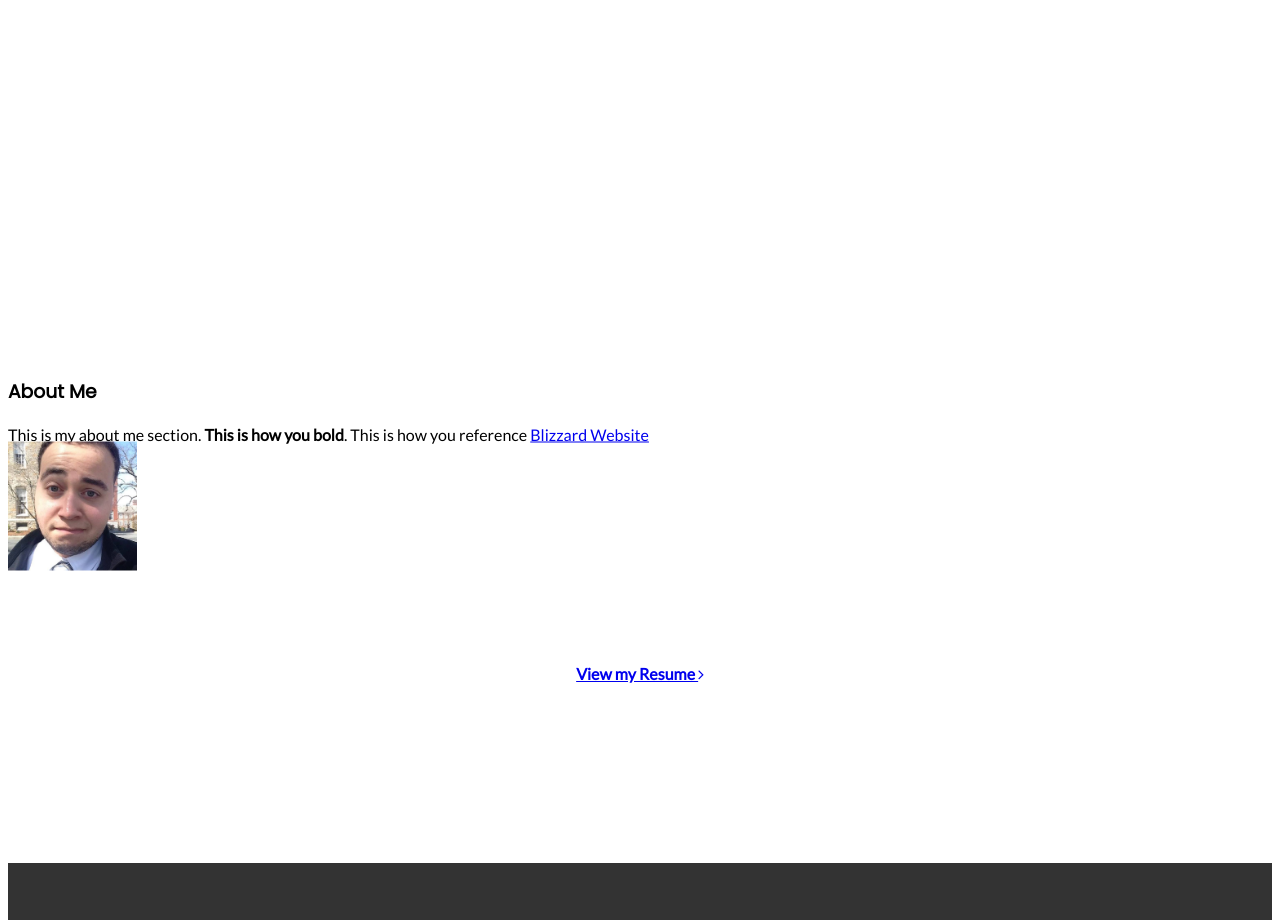
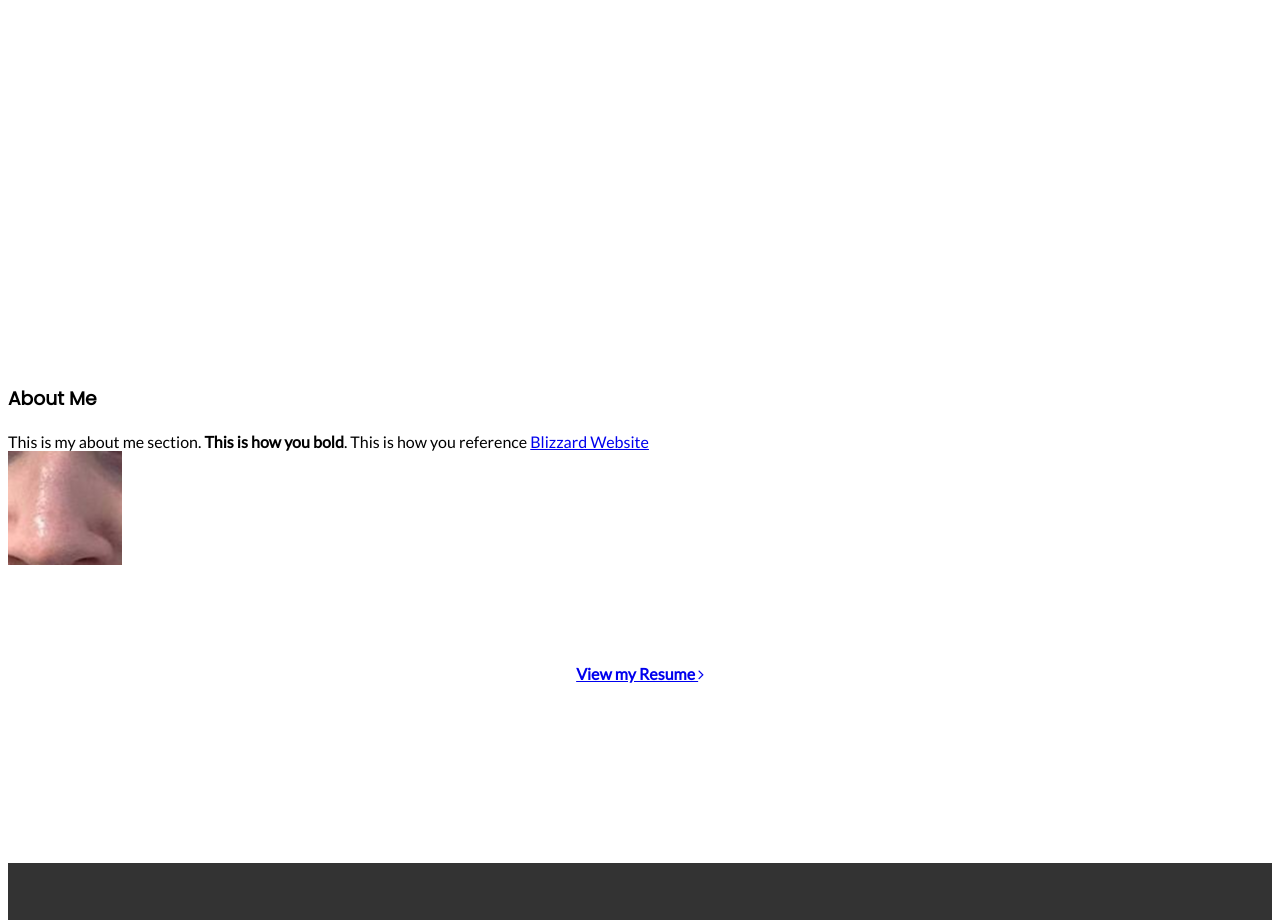
Before and after one commit to dennisjunior111/dennisjunior111.github.io, a Jekyll site: the page index.html, which Jekyll copies as it is, in a window 1280 px wide. Shown: the part 424-1344 px from the top of the page. Built offline with Jekyll 4.4.1, drawn with Linux system fonts in a browser that asks for light colours; nearby versions of some CDN libraries; library files that are not in the unit come from our copies; a script that is not in the unit is left out.

Commit message:
Update index.html

```diff
--- a/index.html
+++ b/index.html
@@ -38,7 +38,7 @@
                             <p class="wow fadeInUp">
 This is my about me section. <b>This is how you bold</b>. This is how you reference <a href="https://careers.blizzard.com/en-us/openings/oBGg5fwm">Blizzard Website</a> <span class="hide-on-med-and-up"><br><br></span></p>
                         </div>
-                        <div class="col m3 circle hide-on-small-only square black wow fadeInRight" style="width: 100%;height: 100%;position: relative;background: url(img/dennis_photo.jpg);background-size: cover;background-position: center;top: 0"></div>
+                        <div class="col m3 circle hide-on-small-only square black wow fadeInRight" style="width: 100%;height: 100%;position: relative;background: url(img/dennis_photo.jpg);background-position: center;top: 0"></div>
                     </div>
                 </div>
             </div>
```
